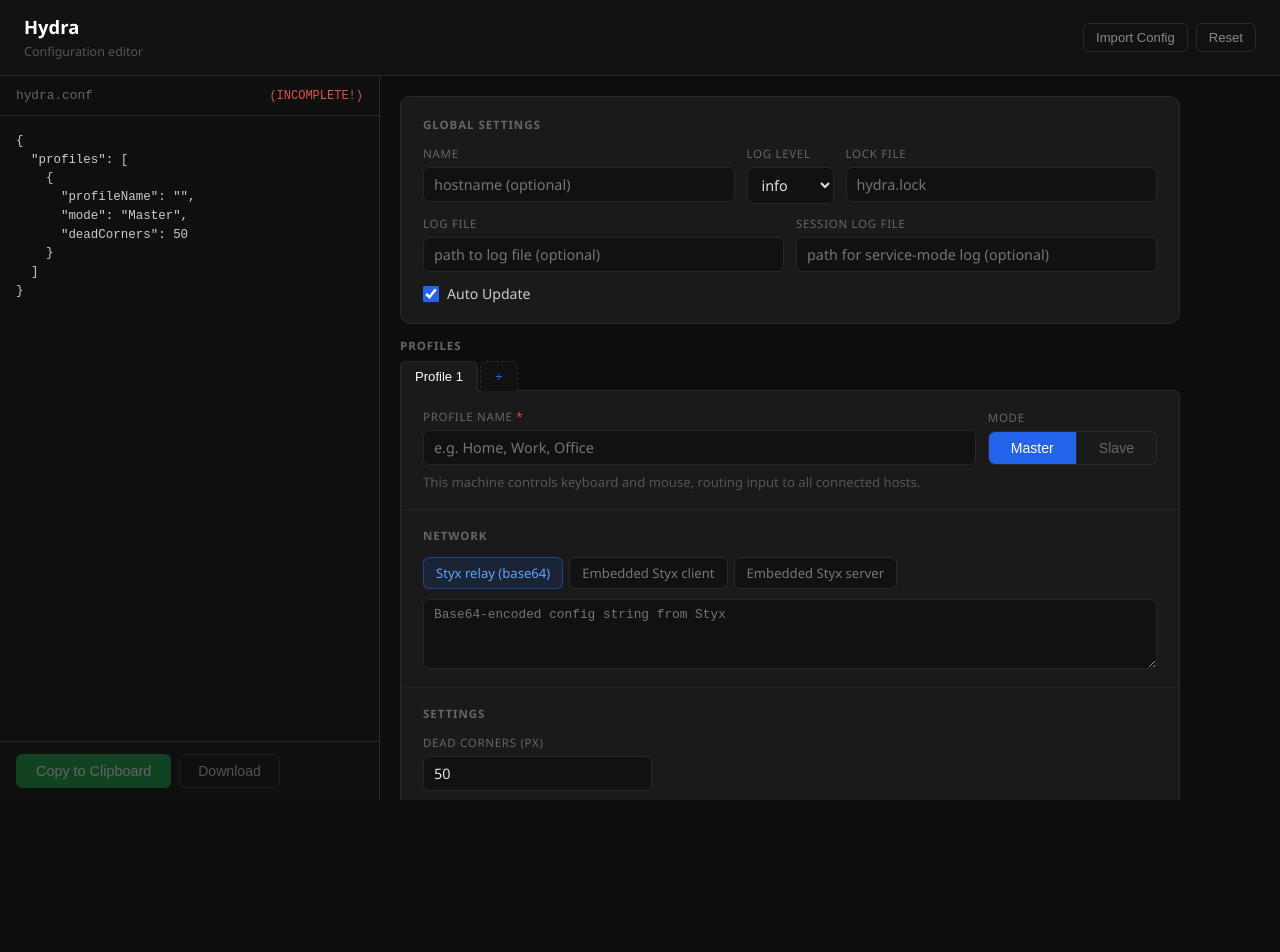
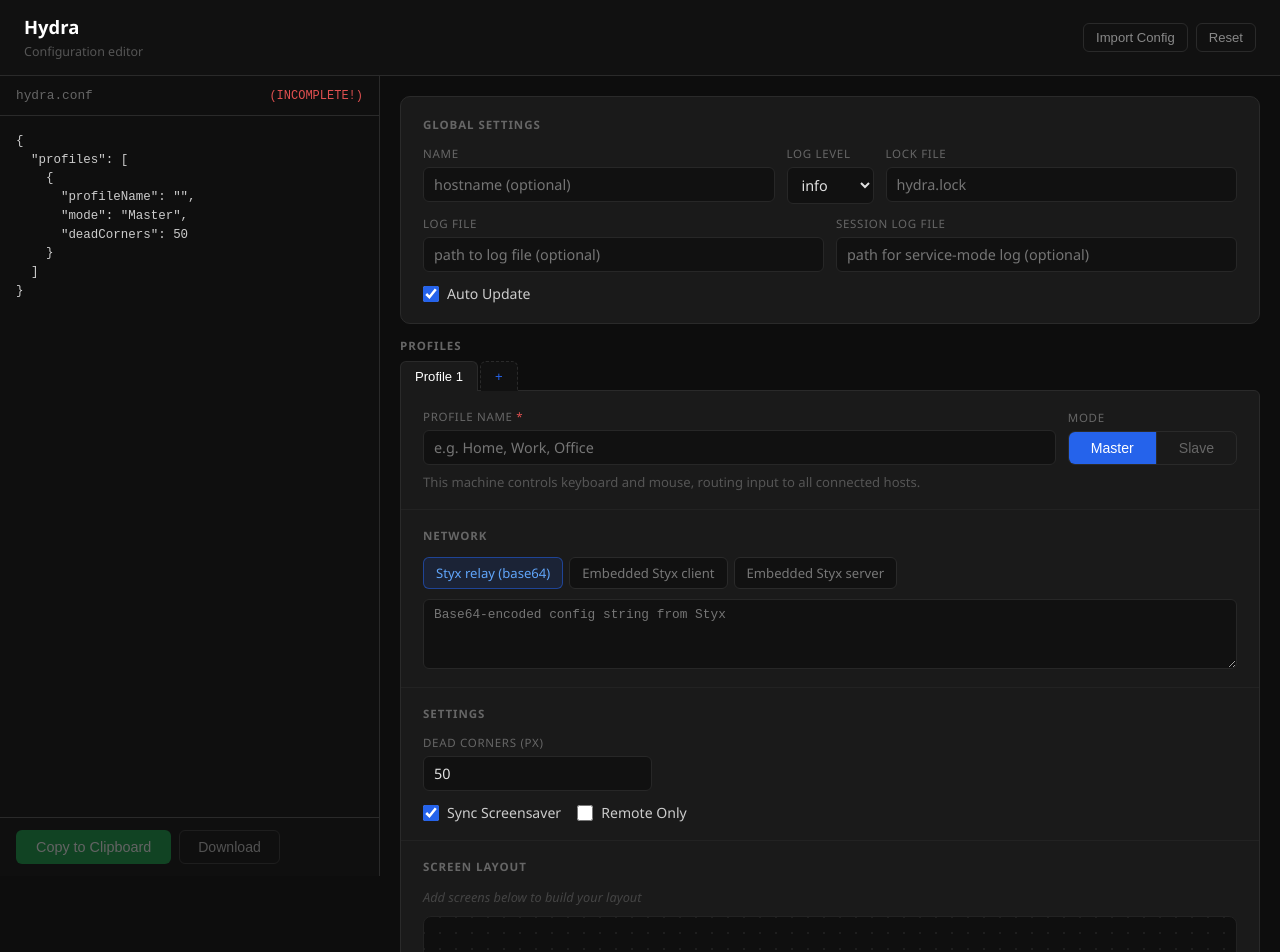
Before and after one commit to PacAnimal/hydra, a React (Vite) app in the folder HydraWebConfig/: page / in a window 1280 px wide. Shown: the top 952 px of the page. Before the commit the page ends 800 px from the top, so only its background shows below. Built offline with nearby package versions, Linux system fonts and the light colour scheme.

Commit message:
Improved web config

```diff
--- a/HydraWebConfig/src/App.css
+++ b/HydraWebConfig/src/App.css
@@ -8,12 +8,15 @@
 }
 
 /* layout */
-.app { display: grid; grid-template-rows: auto 1fr; height: 100vh; }
+.app { display: grid; grid-template-rows: auto 1fr; min-height: 100vh; }
 
 .app-header {
   background: #111;
   border-bottom: 1px solid #2a2a2a;
   padding: 14px 24px;
+  position: sticky;
+  top: 0;
+  z-index: 10;
 }
 
 .header-inner {
@@ -25,7 +28,7 @@
 
 .app-body {
   display: flex;
-  overflow: hidden;
+  align-items: flex-start;
 }
 
 .config-panel {
@@ -36,6 +39,9 @@
   display: flex;
   flex-direction: column;
   overflow: hidden;
+  position: sticky;
+  top: 0;
+  height: 100vh;
 }
 
 .config-panel-inner {
@@ -92,9 +98,8 @@
 
 .app-main {
   flex: 1;
-  overflow-y: auto;
   padding: 20px 20px 60px;
-  max-width: 820px;
+  min-width: 0;
   display: flex;
   flex-direction: column;
   gap: 4px;
@@ -345,26 +350,6 @@
 .toggle-btn.active { background: #2563eb; color: #fff; }
 .toggle-btn:hover:not(.active) { background: #1e1e1e; color: #ccc; }
 
-/* view toggle (visual/manual — smaller than mode toggle) */
-.view-toggle {
-  display: flex;
-  border: 1px solid #2a2a2a;
-  border-radius: 6px;
-  overflow: hidden;
-}
-
-.view-toggle-btn {
-  background: transparent;
-  color: #555;
-  border: none;
-  padding: 5px 14px;
-  font-size: 0.8rem;
-  font-weight: 500;
-  transition: background 0.15s, color 0.15s;
-}
-.view-toggle-btn:not(:last-child) { border-right: 1px solid #2a2a2a; }
-.view-toggle-btn.active { background: #2563eb22; color: #60a5fa; }
-.view-toggle-btn:hover:not(.active) { background: #1a1a1a; color: #aaa; }
 
 /* profiles tabs */
 .profiles-section { margin-bottom: 10px; }
--- a/HydraWebConfig/src/App.tsx
+++ b/HydraWebConfig/src/App.tsx
@@ -6,7 +6,6 @@
 import { ModeSelect } from './components/ModeSelect'
 import { RootSettings } from './components/RootSettings'
 import { GlobalSettings } from './components/GlobalSettings'
-import { HostsEditor } from './components/HostsEditor'
 import { LayoutCanvas } from './components/LayoutCanvas'
 import { ScreenDefinitions } from './components/ScreenDefinitions'
 import { ConditionsEditor } from './components/ConditionsEditor'
@@ -17,10 +16,7 @@
     state, current,
     updateRoot,
     updateCurrent,
-    toggleVisualMode,
     updateLayoutItems,
-    addHost, removeHost, updateHost,
-    addNeighbour, removeNeighbour, updateNeighbour,
     addScreen, removeScreen, updateScreen,
     updateConditions,
     addProfile, removeProfile, setActiveIndex,
@@ -31,7 +27,6 @@
 
   const { profiles, activeIndex } = state
   const isMaster = current.mode === 'Master'
-  const isVisual = current.visualMode !== false
   const errors = validate(profiles)
   const isValid = errors.length === 0
 
@@ -118,40 +113,11 @@
               {/* master: screen layout editor */}
               {isMaster && (
                 <div className="section">
-                  <div className="section-header-row">
-                    <h2>Screen Layout</h2>
-                    <div className="view-toggle">
-                      <button
-                        className={`view-toggle-btn${isVisual ? ' active' : ''}`}
-                        onClick={() => !isVisual && toggleVisualMode()}
-                      >
-                        Visual
-                      </button>
-                      <button
-                        className={`view-toggle-btn${!isVisual ? ' active' : ''}`}
-                        onClick={() => isVisual && toggleVisualMode()}
-                      >
-                        Manual
-                      </button>
-                    </div>
-                  </div>
-
-                  {isVisual ? (
-                    <LayoutCanvas
-                      items={current.layoutItems ?? []}
-                      onChange={updateLayoutItems}
-                    />
-                  ) : (
-                    <HostsEditor
-                      hosts={current.hosts ?? []}
-                      onAdd={addHost}
-                      onRemove={removeHost}
-                      onUpdate={updateHost}
-                      onAddNeighbour={addNeighbour}
-                      onRemoveNeighbour={removeNeighbour}
-                      onUpdateNeighbour={updateNeighbour}
-                    />
-                  )}
+                  <h2>Screen Layout</h2>
+                  <LayoutCanvas
+                    items={current.layoutItems ?? []}
+                    onChange={updateLayoutItems}
+                  />
                 </div>
               )}
 
```
